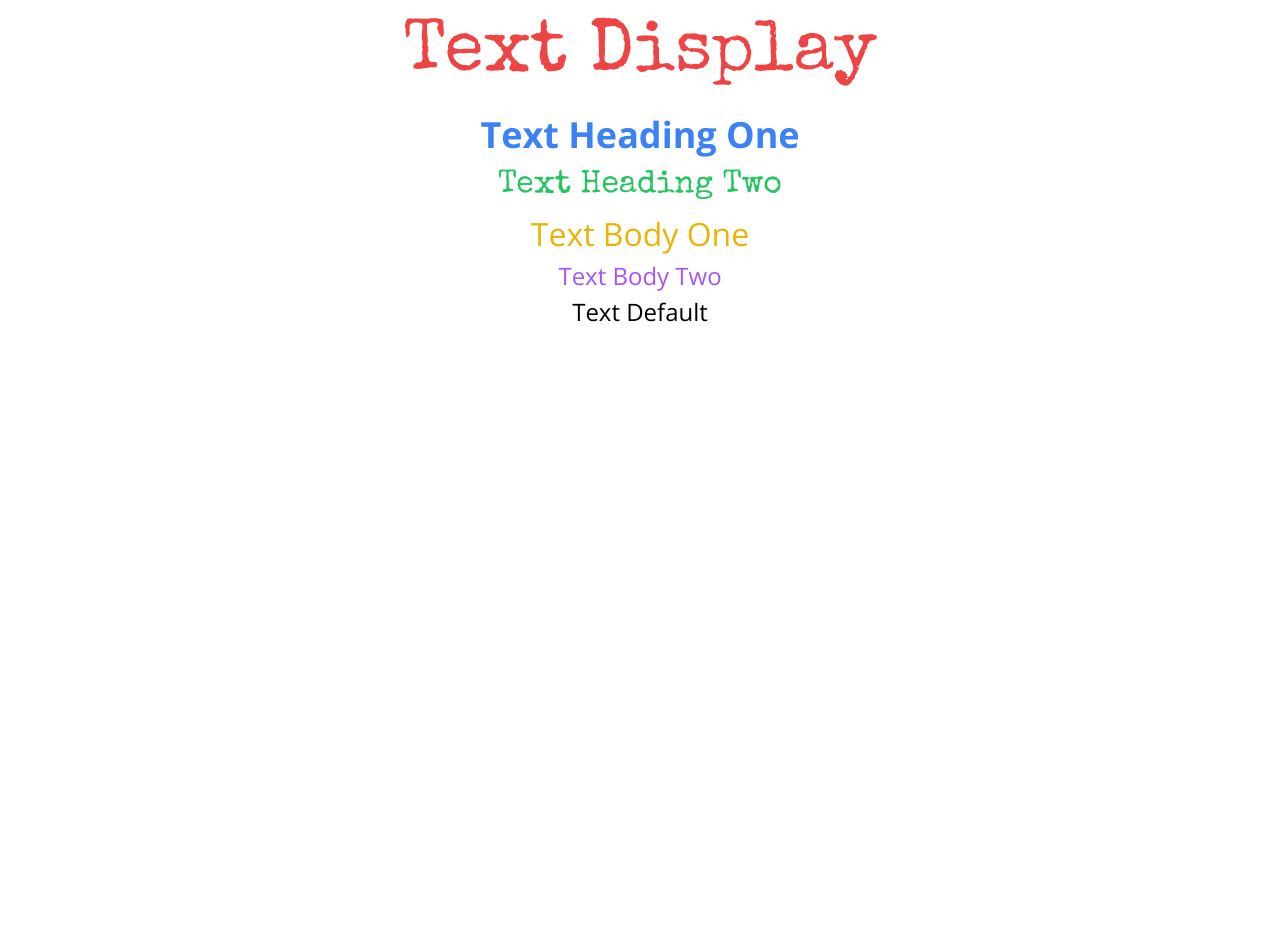
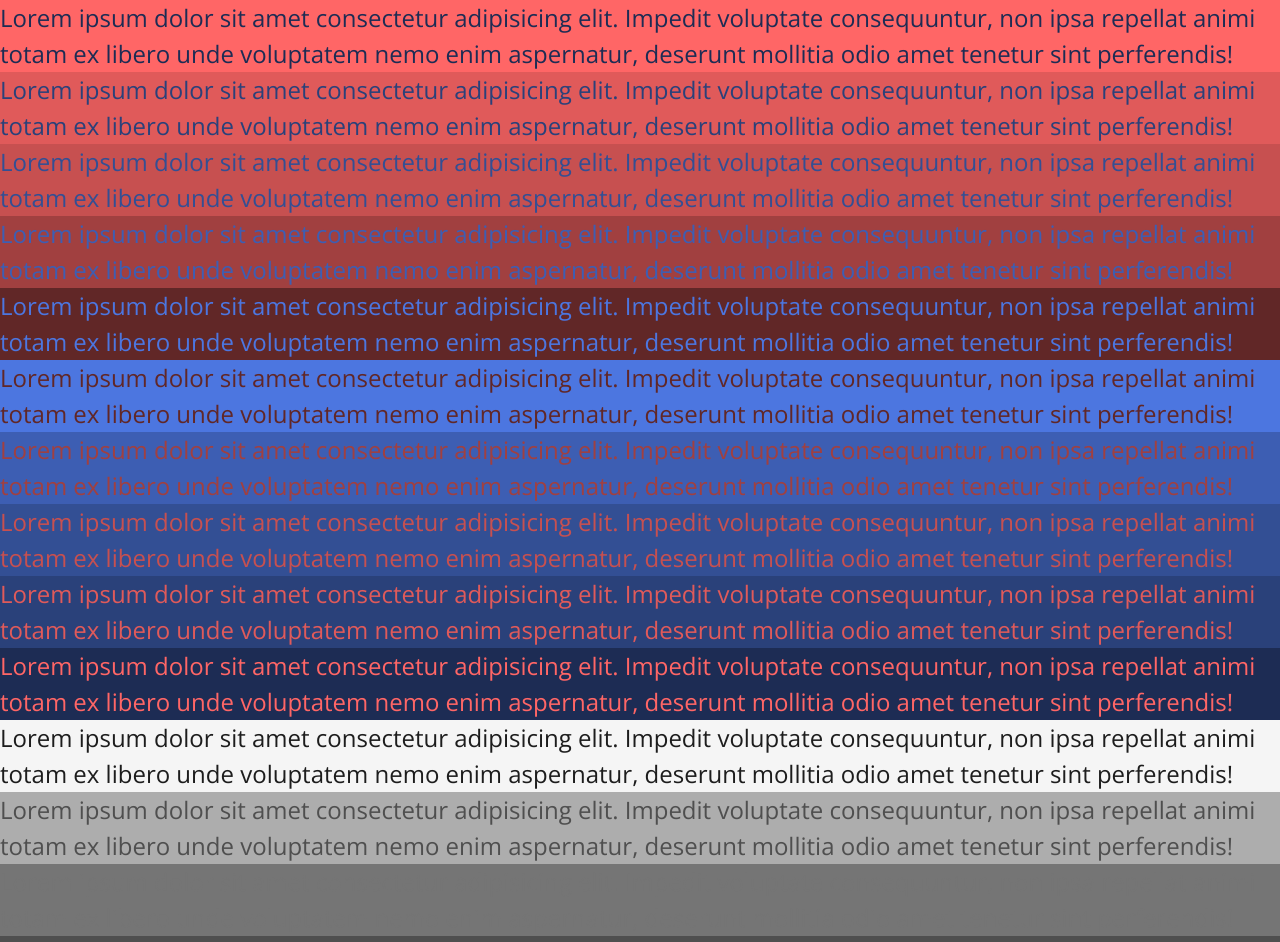
Before and after one commit to DanielCatania/scribble, a Next.js app in the folder web/: page / in a window 1280 px wide. Shown: the top 942 px of the page. Before the commit the page ends 800 px from the top, so only its background shows below. Built offline with nearby package versions, Linux system fonts and the light colour scheme.

Commit message:
feat: adding colors variables in tailwind

```diff
--- a/web/src/screens/Home/index.tsx
+++ b/web/src/screens/Home/index.tsx
@@ -3,23 +3,101 @@ import React from "react";
 
 export default function HomeScreen() {
   return (
-    <div className="text-center">
-      <Text.Display as="h1" className="text-red-500">
-        Text Display
-      </Text.Display>
-      <Text.HeadingOne as="h2" className="text-blue-500">
-        Text Heading One
-      </Text.HeadingOne>
-      <Text.HeadingTwo as="h3" className="text-green-500">
-        Text Heading Two
-      </Text.HeadingTwo>
-      <Text.BodyOne as="h4" className="text-yellow-500">
-        Text Body One
-      </Text.BodyOne>
-      <Text as="h5" className="text-purple-500">
-        Text Body Two
+    <>
+      <Text className="bg-p-050 text-s-250">
+        Lorem ipsum dolor sit amet consectetur adipisicing elit. Impedit
+        voluptate consequuntur, non ipsa repellat animi totam ex libero unde
+        voluptatem nemo enim aspernatur, deserunt mollitia odio amet tenetur
+        sint perferendis!
       </Text>
-      <Text>Text Default</Text>
-    </div>
+      <Text className="bg-p-100 text-s-200">
+        Lorem ipsum dolor sit amet consectetur adipisicing elit. Impedit
+        voluptate consequuntur, non ipsa repellat animi totam ex libero unde
+        voluptatem nemo enim aspernatur, deserunt mollitia odio amet tenetur
+        sint perferendis!
+      </Text>
+      <Text className="bg-p-150 text-s-150">
+        Lorem ipsum dolor sit amet consectetur adipisicing elit. Impedit
+        voluptate consequuntur, non ipsa repellat animi totam ex libero unde
+        voluptatem nemo enim aspernatur, deserunt mollitia odio amet tenetur
+        sint perferendis!
+      </Text>
+      <Text className="bg-p-200 text-s-100">
+        Lorem ipsum dolor sit amet consectetur adipisicing elit. Impedit
+        voluptate consequuntur, non ipsa repellat animi totam ex libero unde
+        voluptatem nemo enim aspernatur, deserunt mollitia odio amet tenetur
+        sint perferendis!
+      </Text>
+      <Text className="bg-p-250 text-s-050">
+        Lorem ipsum dolor sit amet consectetur adipisicing elit. Impedit
+        voluptate consequuntur, non ipsa repellat animi totam ex libero unde
+        voluptatem nemo enim aspernatur, deserunt mollitia odio amet tenetur
+        sint perferendis!
+      </Text>
+      <Text className="bg-s-050 text-p-250">
+        Lorem ipsum dolor sit amet consectetur adipisicing elit. Impedit
+        voluptate consequuntur, non ipsa repellat animi totam ex libero unde
+        voluptatem nemo enim aspernatur, deserunt mollitia odio amet tenetur
+        sint perferendis!
+      </Text>
+      <Text className="bg-s-100 text-p-200">
+        Lorem ipsum dolor sit amet consectetur adipisicing elit. Impedit
+        voluptate consequuntur, non ipsa repellat animi totam ex libero unde
+        voluptatem nemo enim aspernatur, deserunt mollitia odio amet tenetur
+        sint perferendis!
+      </Text>
+      <Text className="bg-s-150 text-p-150">
+        Lorem ipsum dolor sit amet consectetur adipisicing elit. Impedit
+        voluptate consequuntur, non ipsa repellat animi totam ex libero unde
+        voluptatem nemo enim aspernatur, deserunt mollitia odio amet tenetur
+        sint perferendis!
+      </Text>
+      <Text className="bg-s-200 text-p-100">
+        Lorem ipsum dolor sit amet consectetur adipisicing elit. Impedit
+        voluptate consequuntur, non ipsa repellat animi totam ex libero unde
+        voluptatem nemo enim aspernatur, deserunt mollitia odio amet tenetur
+        sint perferendis!
+      </Text>
+      <Text className="bg-s-250 text-p-050">
+        Lorem ipsum dolor sit amet consectetur adipisicing elit. Impedit
+        voluptate consequuntur, non ipsa repellat animi totam ex libero unde
+        voluptatem nemo enim aspernatur, deserunt mollitia odio amet tenetur
+        sint perferendis!
+      </Text>
+      <>
+        <Text className="bg-n-050 text-n-250">
+          Lorem ipsum dolor sit amet consectetur adipisicing elit. Impedit
+          voluptate consequuntur, non ipsa repellat animi totam ex libero unde
+          voluptatem nemo enim aspernatur, deserunt mollitia odio amet tenetur
+          sint perferendis!
+        </Text>
+        <Text className="bg-n-100 text-n-200">
+          Lorem ipsum dolor sit amet consectetur adipisicing elit. Impedit
+          voluptate consequuntur, non ipsa repellat animi totam ex libero unde
+          voluptatem nemo enim aspernatur, deserunt mollitia odio amet tenetur
+          sint perferendis!
+        </Text>
+        <Text className="bg-n-150 text-n-150">
+          Lorem ipsum dolor sit amet consectetur adipisicing elit. Impedit
+          voluptate consequuntur, non ipsa repellat animi totam ex libero unde
+          voluptatem nemo enim aspernatur, deserunt mollitia odio amet tenetur
+          sint perferendis!
+        </Text>
+        <Text className="bg-n-200 text-n-100">
+          Lorem ipsum dolor sit amet consectetur adipisicing elit. Impedit
+          voluptate consequuntur, non ipsa repellat animi totam ex libero unde
+          voluptatem nemo enim aspernatur, deserunt mollitia odio amet tenetur
+          sint perferendis!
+        </Text>
+        <Text className="bg-n-250 text-n-050">
+          Lorem ipsum dolor sit amet consectetur adipisicing elit. Impedit
+          voluptate consequuntur, non ipsa repellat animi totam ex libero unde
+          voluptatem nemo enim aspernatur, deserunt mollitia odio amet tenetur
+          sint perferendis!
+        </Text>
+
+        <Text>default</Text>
+      </>
+    </>
   );
 }
--- a/web/src/styles/globals.css
+++ b/web/src/styles/globals.css
@@ -4,4 +4,5 @@
 
 body {
   font-family: "Open Sans", sans-serif;
+  color: #1D1D1D;
 }
--- a/web/tailwind.config.ts
+++ b/web/tailwind.config.ts
@@ -30,6 +30,23 @@ const config: Config = {
         "b02-md": "20px",
         "b02-lg": "24px",
       },
+      colors: {
+        "p-050": "#FF6666",
+        "p-100": "#E05A5A",
+        "p-150": "#C75050",
+        "p-200": "#A14040",
+        "p-250": "#612727",
+        "s-050": "#4C76E0",
+        "s-100": "#3D5EB3",
+        "s-150": "#334F94",
+        "s-200": "#2A417A",
+        "s-250": "#1D2C54",
+        "n-050": "#F5F5F5",
+        "n-100": "#ADADAD",
+        "n-150": "#757575",
+        "n-200": "#4F4F4F",
+        "n-250": "#1D1D1D",
+      },
     },
   },
   plugins: [],
```
